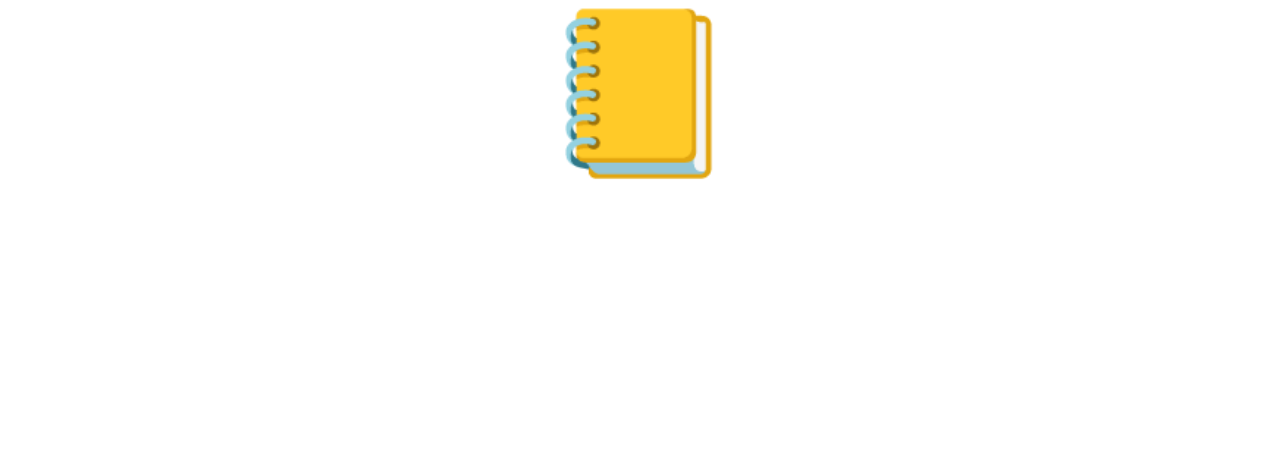
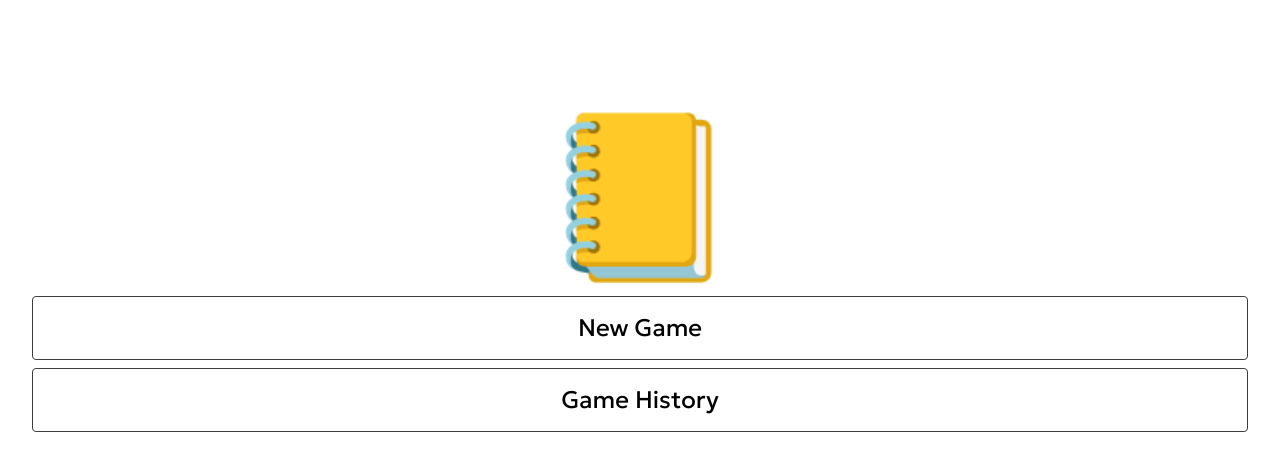
Before and after one commit to dxanh97/sai-nha-co, a React (Create React App) app: page / in a window 1280 px wide. Shown: the top 470 px of the page. Built offline with nearby package versions, Linux system fonts and the light colour scheme.

Commit message:
💄 add Geologica font

```diff
--- a/public/index.html
+++ b/public/index.html
@@ -24,6 +24,12 @@
       work correctly both with client-side routing and a non-root public URL.
       Learn how to configure a non-root public URL by running `npm run build`.
     -->
+    <link rel="preconnect" href="https://fonts.googleapis.com" />
+    <link rel="preconnect" href="https://fonts.gstatic.com" crossorigin />
+    <link
+      href="https://fonts.googleapis.com/css2?family=Geologica:wght@100..900&display=swap"
+      rel="stylesheet"
+    />
     <title>Blind Log</title>
   </head>
   <body>
--- a/src/index.scss
+++ b/src/index.scss
@@ -1,9 +1,30 @@
 body {
   margin: 0;
-  display: flex;
-  justify-content: center;
-  align-items: center;
-  span.logo {
-    font-size: 10rem;
+  padding: 2rem;
+  * {
+    font-family: 'Geologica', sans-serif;
+    font-optical-sizing: auto;
+    font-weight: 400;
+    font-style: normal;
+    font-variation-settings: 'slnt' 0, 'CRSV' 0, 'SHRP' 0;
+  }
+  div.main {
+    display: flex;
+    justify-content: center;
+    align-items: center;
+    flex-direction: column;
+    padding: 4rem 0;
+    span.logo {
+      font-size: 10rem;
+    }
+    button.btn {
+      background: none;
+      border: 1px solid #3d3d3d;
+      width: 100%;
+      padding: 1rem;
+      border-radius: 0.25rem;
+      font-size: 1.5rem;
+      margin-bottom: 0.5rem;
+    }
   }
 }
--- a/src/index.tsx
+++ b/src/index.tsx
@@ -12,7 +12,15 @@
 root.render(
   <React.StrictMode>
     <Provider store={store}>
-      <span className="logo">📒</span>
+      <div className="main">
+        <span className="logo">📒</span>
+        <button className="btn" type="button">
+          New Game
+        </button>
+        <button className="btn" type="button">
+          Game History
+        </button>
+      </div>
     </Provider>
   </React.StrictMode>,
 );
```
